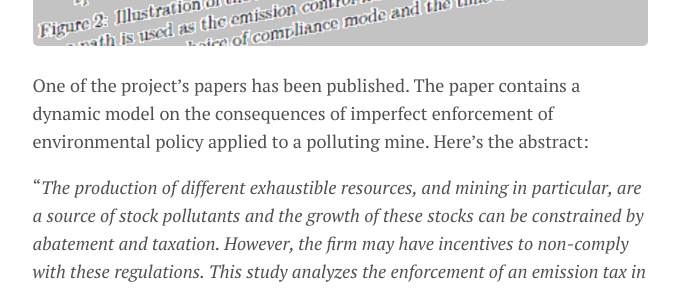
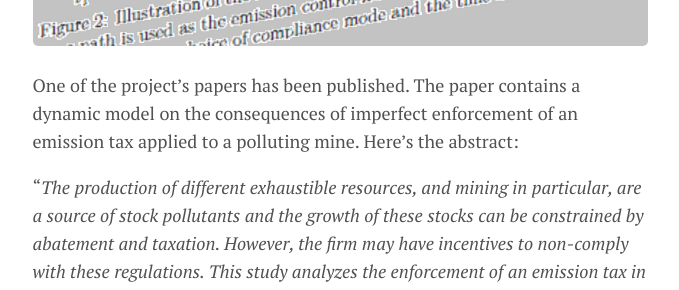
Before and after one commit to plappi/Milo, a Jekyll site: the page built from _posts/2019-6-20-sbe.md, in a window 1280 px wide. Shown: the part 471-761 px from the top of the page, without its empty margins (300-979 px from the left). Built offline with Jekyll 4.4.1, drawn with Linux system fonts in a browser that asks for light colours; nearby versions of some CDN libraries.

Commit message:
Update 2019-6-20-sbe.md

```diff
--- a/_posts/2019-6-20-sbe.md
+++ b/_posts/2019-6-20-sbe.md
@@ -8,7 +8,7 @@ image: enforcement2019-figure.jpg
 ---
 
 
-One of the project's papers has been published. The paper contains a dynamic model on the consequences of imperfect enforcement of environmental policy applied
+One of the project's papers has been published. The paper contains a dynamic model on the consequences of imperfect enforcement of an emission tax applied
 to a polluting mine. Here's the abstract:
 
 "*The production of different exhaustible resources, and mining in particular, are a source of stock pollutants and the growth of these stocks can be constrained by abatement and taxation. However, the firm may have incentives to non-comply with these regulations. This study analyzes the enforcement of an emission tax in a dynamic model, which includes stock externalities and abatement by the mining firm and by natural processes. The purpose of this investigation is two-fold. First, to study the consequences of a given enforcement scheme in a dynamic model and to generalize the results from previous static models. Second, to analyze the time paths of control variables and the violation level. It is argued that non-compliance in itself does not necessarily imply that net emissions from the mine are excessive compared to the full-compliance emission level. It is the possibility of a zero emission report that may cause the divergence from the socially optimal emission levels. The time path of violation and hence the path of unpaid taxes can have multiple shapes depending on the type of tax applied.*"
```
